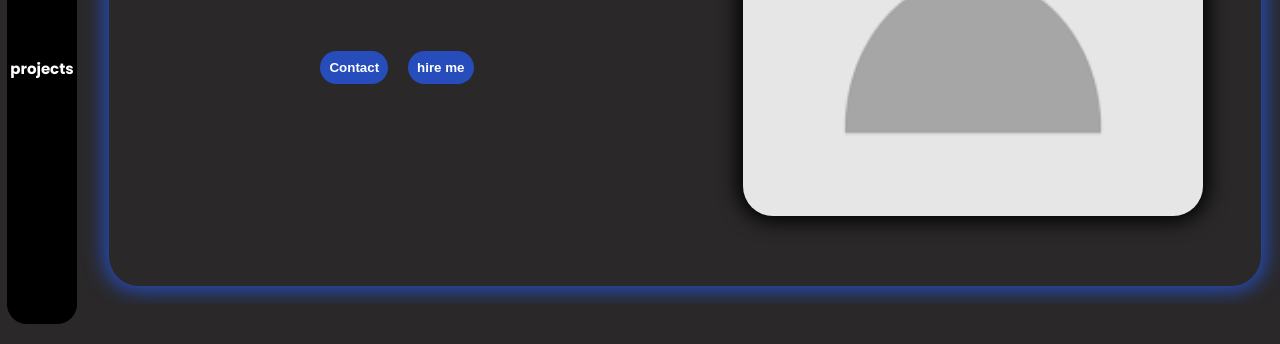
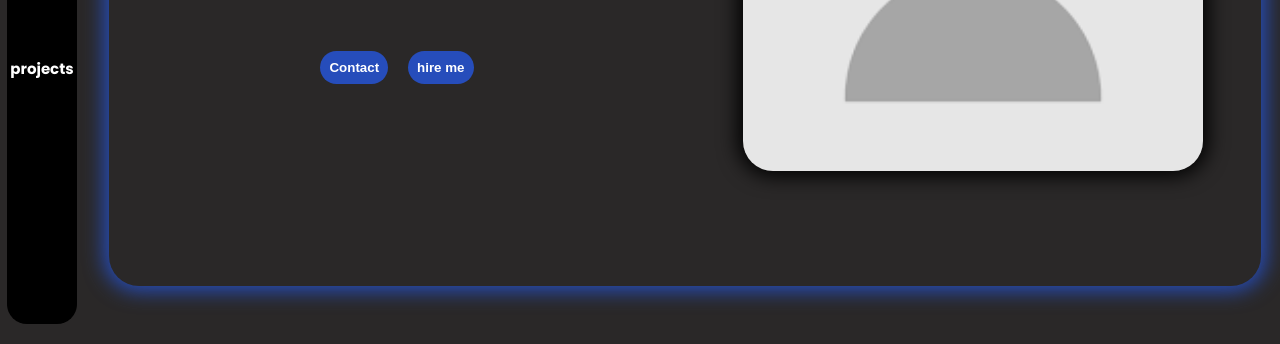
Before and after one commit to Karthik798m/new-portfolio, a plain HTML site: page index.html in a window 1280 px wide. Shown: the part 456-800 px from the top of the page. Drawn offline with Linux system fonts and the light colour scheme.

Commit message:
Update style.css

```diff
--- a/style.css
+++ b/style.css
@@ -13,6 +13,7 @@ body{
     background-color: rgb(42, 40, 40);
     align-items: center;
     justify-content: center;
+    overflow: hidden;
 }
 p{
     font-weight:bolder;
@@ -85,7 +86,9 @@ margin-left: 20px;
     text-align:center;
     width:100%;
     height:90%;
-    overflow: hidden;
+
+    padding:0;
+    margin:0;
 
 }
 
@@ -110,7 +113,7 @@ animation:pop 0.6s;
 .img{
 
     border-radius: 30px;
-    height:550px;
+    height:1-0%;
     width:80%;
     padding:0;
     margin:0;
```
